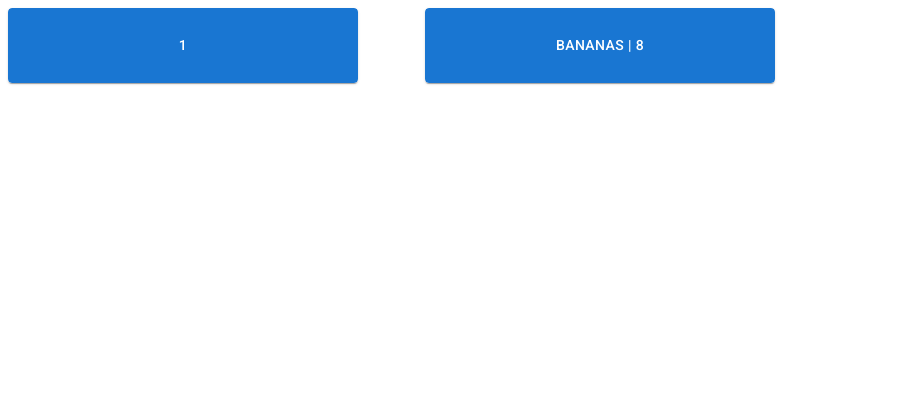
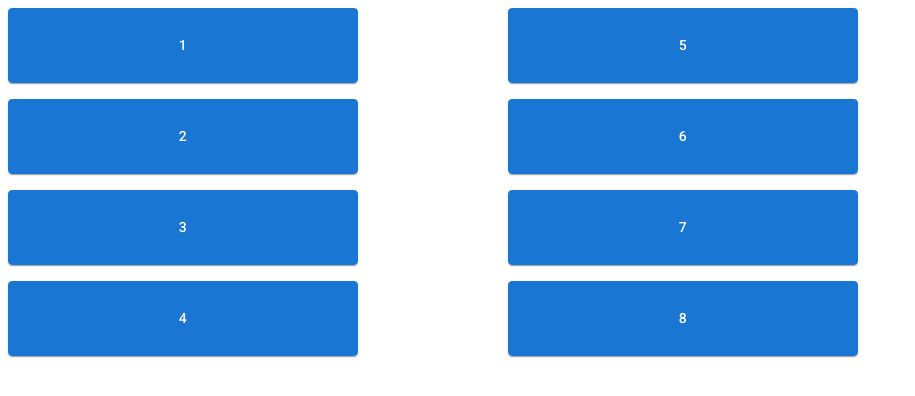
Before and after one commit to swhalley/team-feud, a React (Create React App) app: page / in a window 1280 px wide. Shown: the top 396 px of the page, without its empty margins (0-915 px from the left). Built offline with nearby package versions, Linux system fonts and the light colour scheme; the HTML template or start-up script is replaced by a standard one.

Commit message:
2 by 4 layout

```diff
--- a/package.json
+++ b/package.json
@@ -1,5 +1,5 @@
 {
-  "name": "familyfeud",
+  "name": "team-feud",
   "version": "0.1.0",
   "private": true,
   "dependencies": {
--- a/src/App.js
+++ b/src/App.js
@@ -1,9 +1,12 @@
 import { Board } from './board'
 
 function App() {
+  const questions = [{text: 'Apples', count: 64, isFlipped: false}, {text: 'Bananas', count: 8, isFlipped: true}]
+  const initialState = Array(8).fill({text: '', isFlipped: false})
 
+  console.log(JSON.stringify(initialState))
   return (
-    <Board />
+    <Board questions={initialState} />
   );
 }
 
--- a/src/board/Board.js
+++ b/src/board/Board.js
@@ -3,13 +3,13 @@ import {Grid} from '@mui/material'
 import BoardCard from './BoardCard';
 
 
-function Board() {
-  const [questions, setQuestions] = useState([{text: 'Apples', count: 64, isFlipped: false}, {text: 'Bananas', count: 8, isFlipped: true}])
+function Board(props) {
+  const [questions, setQuestions] = useState(props.questions)
 
   return (
-    <Grid container spacing={2} sx={{width: 1000, height:400}}>
+    <Grid container direction="column" spacing={2} sx={{width: 1000, height:400}}>
         {questions.map((question, index) => (
-            <Grid item xs={5} key={index}>
+            <Grid item xs={2} key={index}>
                 <BoardCard question={question} index={index+1} />
             </Grid>
         ))}
```
Also changed, not shown: 2 other files (tests, documents, lock files or other folders).
